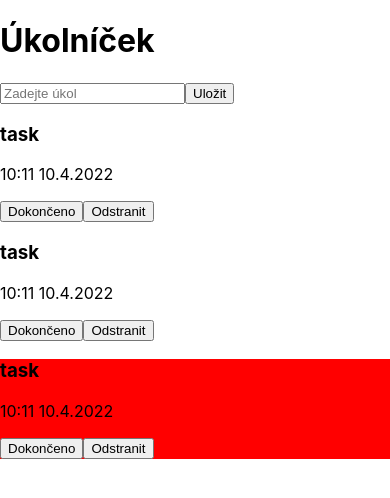
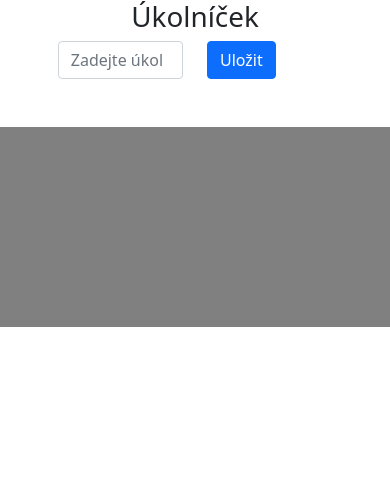
Before and after one commit to matousek11/ukolnicek, a Next.js app: page / in a window 390 px wide. Shown: the top 498 px of the page. Built offline with nearby package versions, Linux system fonts and the light colour scheme.

Commit message:
Responsive design added

```diff
--- a/components/AddForm.js
+++ b/components/AddForm.js
@@ -1,12 +1,16 @@
 import React from 'react'
-import Button from './Button';
+//import Button from './Button';
 import { useState } from 'react';
+import 'bootstrap/dist/css/bootstrap.min.css'
+import { Button, Form, Row, Col } from 'react-bootstrap';
 
+const id = 0;
 
 
 const AddForm = ({onAddTask}) => {
     const[taskInput, setTaskInput] = useState('');
     const date = new Date();
+
 
     const getDateAndTime = () => {
         return `${date.getHours()}:${date.getMinutes()} ${date.getDate()}.${date.getMonth()}.${date.getFullYear()}`
@@ -17,18 +21,27 @@ const AddForm = ({onAddTask}) => {
 
         if(!taskInput)
         {
-            return
+            return alert("Zadejte úkol")
         }
-        //id
-        onAddTask({id: 5, task: taskInput, date: `${getDateAndTime()}`, completed: false})
+
+        onAddTask({id: id, task: taskInput, date: `${getDateAndTime()}`, completed: false})
         setTaskInput('');
+        id = id + 1;
     }
 
     return (
-        <form onSubmit={(e) => { onSubmit(e)}}>
-            <input type="text" placeholder='Zadejte úkol' onChange={(e) => {setTaskInput(e.target.value)}}/>
-            <Button text='Uložit' type='submit'/>
-        </form>
+        <Form style={{maxWidth: "500px"}} className='mx-auto w-75' onSubmit={(e) => { onSubmit(e)}}>
+            <Row>
+                <Col>
+                    <Form.Group controlId='formTask'>
+                        <Form.Control placeholder='Zadejte úkol' type='text' onChange={(e) => {setTaskInput(e.target.value)}}></Form.Control>
+                    </Form.Group>
+                </Col>
+                <Col>
+                    <Button variant='primary' type='submit'>Uložit</Button>
+                </Col>
+            </Row>
+        </Form>
   )
 }
 
--- a/components/Button.js
+++ b/components/Button.js
@@ -1,8 +1,10 @@
 import React from 'react'
+import 'bootstrap/dist/css/bootstrap.min.css'
 
-const Button = ({text, type, onClick}) => {
+
+const Button = ({text, type, style, onClick}) => {
   return (
-    <button type={type} onClick={onClick}>{text}</button>
+    <button className={style} type={type} onClick={onClick}>{text}</button>
   )
 }
 
--- a/components/Header.js
+++ b/components/Header.js
@@ -1,9 +1,10 @@
 import React from 'react'
+import 'bootstrap/dist/css/bootstrap.min.css'
 
 const Header = () => {
   return (
     <header>
-            <h1>Úkolníček</h1>
+            <h1 className='text-center'>Úkolníček</h1>
     </header>
   )
 }
--- a/components/Task.js
+++ b/components/Task.js
@@ -1,13 +1,21 @@
 import React from 'react'
-import Button from './Button'
+//import Button from './Button'
+import 'bootstrap/dist/css/bootstrap.min.css'
+import { Row, Col, Button } from 'react-bootstrap'
 
 const Task = ({task, onComplete, onDelete}) => {
   return (
-    <div key={task.id} className={task.completed ? 'completed' : ''}>
-      <h3>{task.task}</h3>
-      <p>{task.date}</p>
-      <Button text='Dokončeno' type='button' onClick={() => onComplete(task.id)}/>
-      <Button text='Odstranit' type='button' onClick={() => onDelete(task.id)}/>
+    <div key={task.id} style={{maxWidth: "500px"}} className={`border shadow-sm mt-2 mx-auto rounded w-75 ${task.completed ? 'completed' : ''}`}>
+      <Row >
+        <Col>
+          <h4 className='mb-0'>{task.task}</h4>
+          <p className='mt-0 mb-2'>{task.date}</p>
+        </Col>
+        <Col className='mt-2 mr-1' sm='auto'>
+          <Button variant='outline-primary' size='sm' type='button' onClick={() => onComplete(task.id)}>Dokončeno</Button>
+          <Button variant='danger' type='button' size='sm' onClick={() => onDelete(task.id)}>Odstranit</Button>
+        </Col>
+      </Row>
     </div>
   )
 }
--- a/components/TaskTracker.js
+++ b/components/TaskTracker.js
@@ -3,28 +3,12 @@ import Header from './Header'
 import TaskList from './TaskList'
 import AddForm from './AddForm'
 import { useState } from 'react'
+import { Container } from 'react-bootstrap'
+import 'bootstrap/dist/css/bootstrap.min.css'
+
 
 const TaskTracker = () => {
-  const[tasks, setTasks] = useState([
-    {
-      id: 1,
-      task: 'task',
-      date:'10:11 10.4.2022',
-      completed: false
-    },
-    {
-      id: 2,
-      task: 'task',
-      date:'10:11 10.4.2022',
-      completed: false
-    },
-    {
-      id: 3,
-      task: 'task',
-      date:'10:11 10.4.2022',
-      completed: true
-    }
-  ])
+  const[tasks, setTasks] = useState([])
 
   const addTask = (task) => {
     console.log(task)
@@ -45,9 +29,13 @@ const TaskTracker = () => {
 
   return (
     <>
+      <Container fluid className='mx-auto'>
         <Header/>
-        <AddForm onAddTask={addTask}/>
-        <TaskList tasks={tasks} onComplete = {completeTask} onDelete={deleteTask}/>
+        <AddForm className='mb-5' onAddTask={addTask}/>
+        <TaskList className='text-align-center' tasks={tasks} onComplete = {completeTask} onDelete={deleteTask}/>
+      </Container>
+      <div className='absoulute-bottom mt-5' style={{backgroundColor: 'gray', height: 200}}>
+      </div>
     </>
   )
 }
--- a/package.json
+++ b/package.json
@@ -9,8 +9,11 @@
     "lint": "next lint"
   },
   "dependencies": {
+    "boostrap": "^2.0.0",
+    "bootstrap": "^5.1.3",
     "next": "12.1.0",
     "react": "17.0.2",
+    "react-bootstrap": "^2.2.1",
     "react-dom": "17.0.2"
   },
   "devDependencies": {
--- a/pages/index.js
+++ b/pages/index.js
@@ -1,6 +1,4 @@
 import Head from 'next/head'
-import Image from 'next/image'
-import styles from '../styles/Home.module.css'
 import TaskTracker from '../components/TaskTracker'
 
 export default function Home() {
@@ -11,9 +9,7 @@ export default function Home() {
         <meta name="description" content="Zazmenava ukoly" />
         <link rel="icon" href="/favicon.ico" />
       </Head>
-      <body>
-        <TaskTracker/>
-      </body>
+      <TaskTracker/>
     </>
   )
 }
--- a/styles/globals.css
+++ b/styles/globals.css
@@ -16,5 +16,8 @@ a {
 }
 
 .completed{
-  background-color: red;
+  background-color: #e8e8e8;
+  transition-duration: .5s;
+  color: #4a4a4a;
+  text-decoration: line-through;
 }
```
Also changed, not shown: 1 other file (tests, documents, lock files or other folders).
